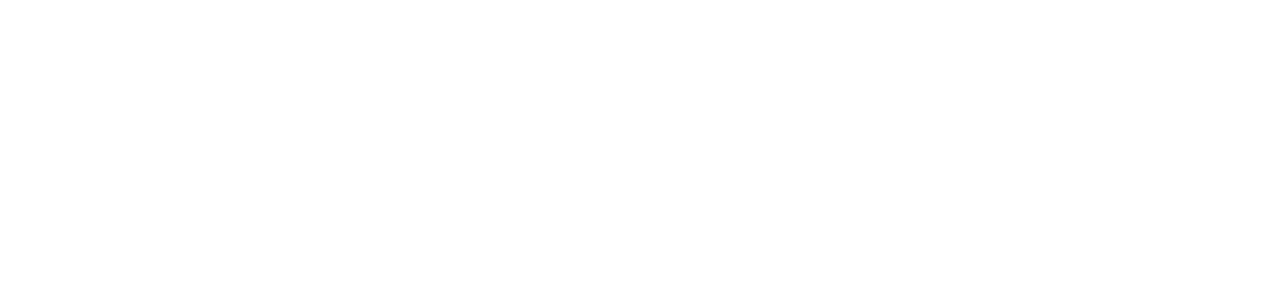
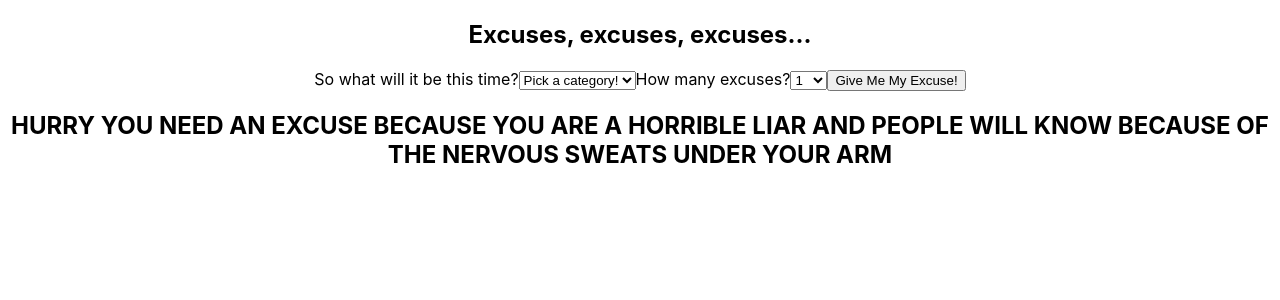
Before and after one commit to BrianYoon91/brian-yoon-projectThree, a React (Create React App) app: page / in a window 1280 px wide. Shown: the top 300 px of the page. Built offline with nearby package versions, Linux system fonts and the light colour scheme.

Commit message:
form added with api call and displaying api call working

```diff
--- a/src/App.js
+++ b/src/App.js
@@ -1,11 +1,72 @@
 import './App.css';
+import { useEffect, useState } from "react";
+import axios from 'axios';
+import Header from './Header';
+import Form from './Form';
+import DisplayExcuses from './DisplayExcuses';
 
 function App() {
+
+const [finalExcuse, setFinalExcuse] = useState([]);
+
+const [excuseChoice, setExcuseChoice] = useState('');
+
+const [numberOfExcuses, setNumberOfExcuses] = useState(0);
+
+useEffect( () => {
+
+  if (excuseChoice) {
+
+    axios({
+
+      baseURL: `https://excuser.herokuapp.com/v1/excuse/`,
+      url: `${excuseChoice}/${numberOfExcuses}`,
+      method: 'GET'
+
+
+    }).then((apiData) => {
+
+      console.log(apiData.data);
+
+      setFinalExcuse(apiData.data);
+
+    });
+
+  }
+
+},[excuseChoice]);
+
+  const selectExcuse = function(event, userChoice, numberChoice) {
+    event.preventDefault();
+
+    setExcuseChoice(userChoice);
+    setNumberOfExcuses(numberChoice);
+  }
+
+
   return (
     <div className="App">
-
+      <Header />
+      <Form submit={selectExcuse}  />
+      <DisplayExcuses excuses={finalExcuse}/>
     </div>
   );
 }
 
 export default App;
+
+
+// Pseudo Code
+// ***App Component***
+// Header
+// Form:
+// DisplayExcuses
+//
+
+// The Form component will have the following categories (these are all the options available within the api) family, office, children, college, party. And it will use an onChange function to pass another function to grab the value. The values of the options will have useState attached to them.
+
+// Once the value is stored in the selectValue, it will be passed onto a submit function as a parameter to be passed up to APP.js
+
+// Once it is passed up to app.js it will make an api call using the user's selection value and grab the data. And assign the value with useState
+
+// When the data is retrieved it will be passed on to DisplayExcuses component as a prop. Since the data is returned as an array of OBJECTS, the for in loop will be used to cycle through the data and to be displayed.
--- /dev/null
+++ b/src/DisplayExcuses.js
@@ -0,0 +1,29 @@
+const DisplayExcuses = (props) => {
+    console.log(props.excuses.length);
+
+    return (
+        <section>
+            {
+                props.excuses.length === 0? (
+                    <h2>HURRY YOU NEED AN EXCUSE BECAUSE YOU ARE A HORRIBLE LIAR AND PEOPLE WILL KNOW BECAUSE OF THE NERVOUS SWEATS UNDER YOUR ARM</h2>
+                ): (
+
+                    <div className="excusesContainer">
+                        {
+                            props.excuses.map((lie)=>{
+                                return (
+                                    <div className="excuses" key={lie.id}>
+                                        <h3>{lie.excuse}</h3>
+                                    </div>
+                                )
+                            })
+
+                        }
+                    </div>
+                )
+            }
+        </section>
+    )
+}
+
+export default DisplayExcuses;
--- /dev/null
+++ b/src/Form.js
@@ -0,0 +1,61 @@
+import { useState } from "react";
+
+const Form = (props) => {
+
+    const [userValue, setUserValue] = useState("");
+
+    const [numberSelected, setNumberSelected] = useState("");
+
+    const changeHandler = (event) => {
+
+        setUserValue(event.target.value);
+
+    }
+
+    const changeHandlerNumber = (event) => {
+
+        setNumberSelected(event.target.value);
+    }
+
+    return (
+        <form action=""
+        onSubmit={(event)=>{props.submit(event, userValue, numberSelected)}}>
+            <label htmlFor="excusesOption">So what will it be this time?</label>
+            <select name="" id="excusesOptions"
+            onChange={changeHandler}
+            value={userValue}>
+
+                <option value="" default disabled>Pick a category!</option>
+                <option value="family">Family</option>
+                <option value="office">Office</option>
+                <option value="children">Children</option>
+                <option value="party">Party</option>
+                <option value="college">College</option>
+
+            </select>
+
+            <label htmlFor="numberOfExcuse">How many excuses?</label>
+            <select name="" id="numberOfExcuse"
+            onChange={changeHandlerNumber}
+            value={numberSelected}>
+
+                <option value="1">1</option>
+                <option value="2">2</option>
+                <option value="3">3</option>
+                <option value="4">4</option>
+                <option value="5">5</option>
+                <option value="6">6</option>
+                <option value="7">7</option>
+                <option value="8">8</option>
+                <option value="9">9</option>
+                <option value="10">10</option>
+
+            </select>
+
+            <button>Give Me My Excuse!</button>
+
+        </form>
+    )
+}
+
+export default Form;
--- /dev/null
+++ b/src/Header.js
@@ -0,0 +1,7 @@
+const Header = ()=> {
+    return (
+        <h2>Excuses, excuses, excuses...</h2>
+    )
+}
+
+export default Header;
```
